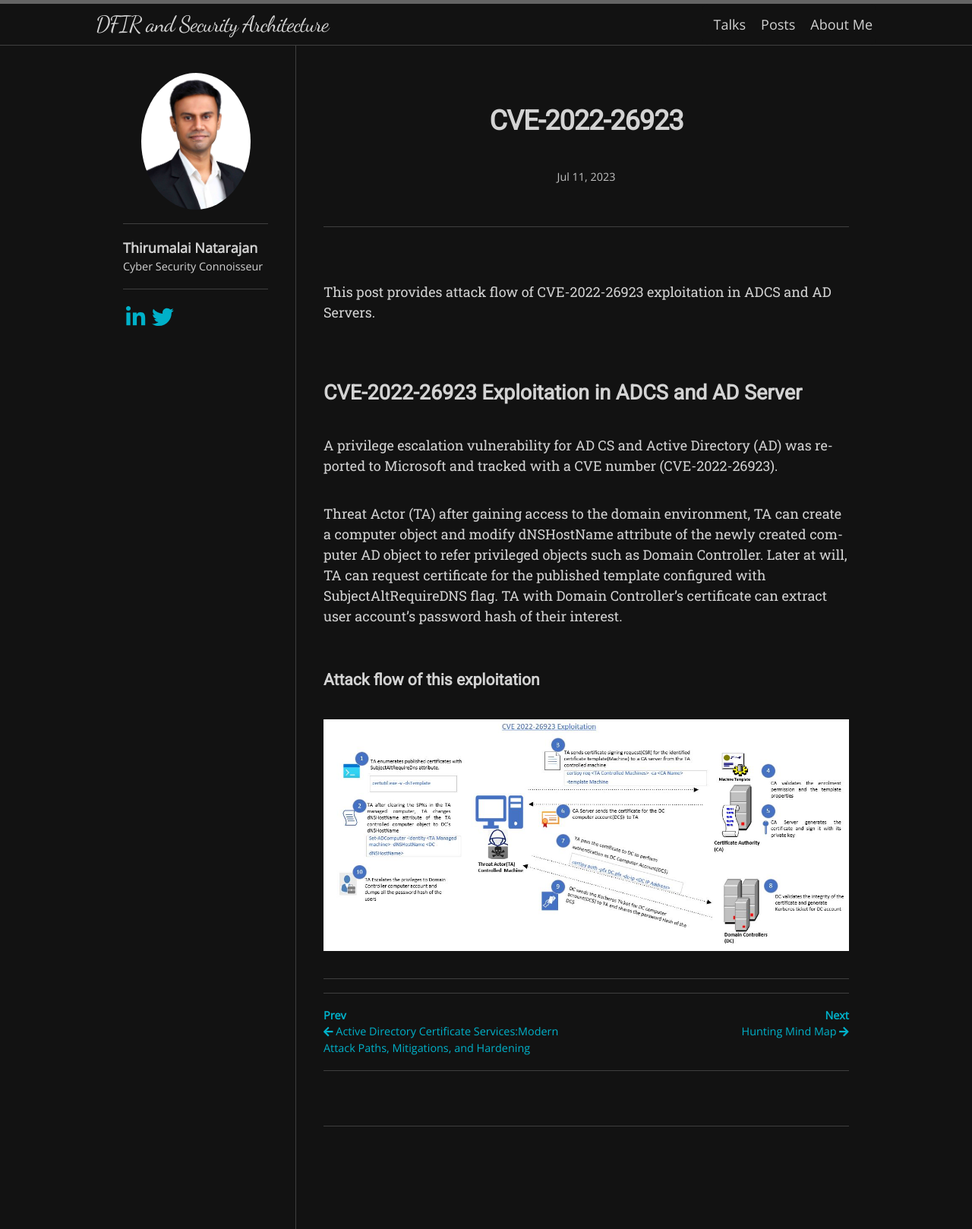
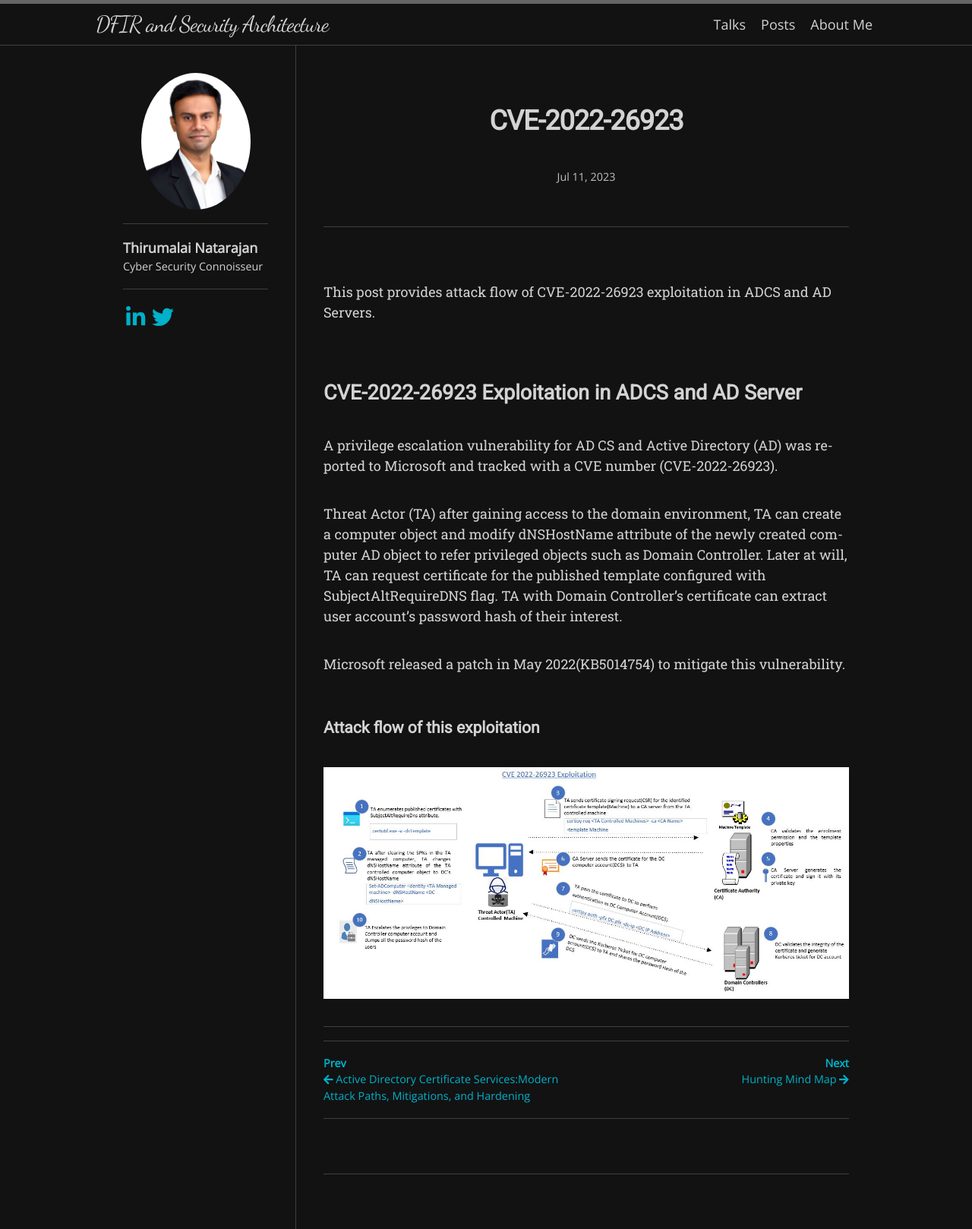
Before and after one commit to Th1ru-M/th1ru-m.github.io, a Jekyll site: the page built from _posts/2023-07-12-CVE-2022-26923.md, in a window 1280 px wide. Shown: the whole page at 76% size. Built offline with Jekyll 4.4.1, drawn with Linux system fonts in a browser that asks for light colours; nearby versions of some CDN libraries; some web fonts are replaced.

Commit message:
Update 2023-07-12-CVE-2022-26923.md

```diff
--- a/_posts/2023-07-12-CVE-2022-26923.md
+++ b/_posts/2023-07-12-CVE-2022-26923.md
@@ -13,6 +13,8 @@ A privilege escalation vulnerability for AD CS and Active Directory (AD) was rep
 
 Threat Actor (TA) after gaining access to the domain environment, TA can create a computer object and modify dNSHostName attribute  of the newly created computer AD object to refer privileged objects such as Domain Controller. Later at will, TA can request certificate for the published template configured with SubjectAltRequireDNS flag. TA with Domain Controller's certificate can extract user account's password hash of their interest.
 
+Microsoft released a patch in May 2022(KB5014754) to mitigate this vulnerability.
+
 ### Attack flow of this exploitation
 
 ![CVE202226923](/image/cve202226923.JPG)
```
